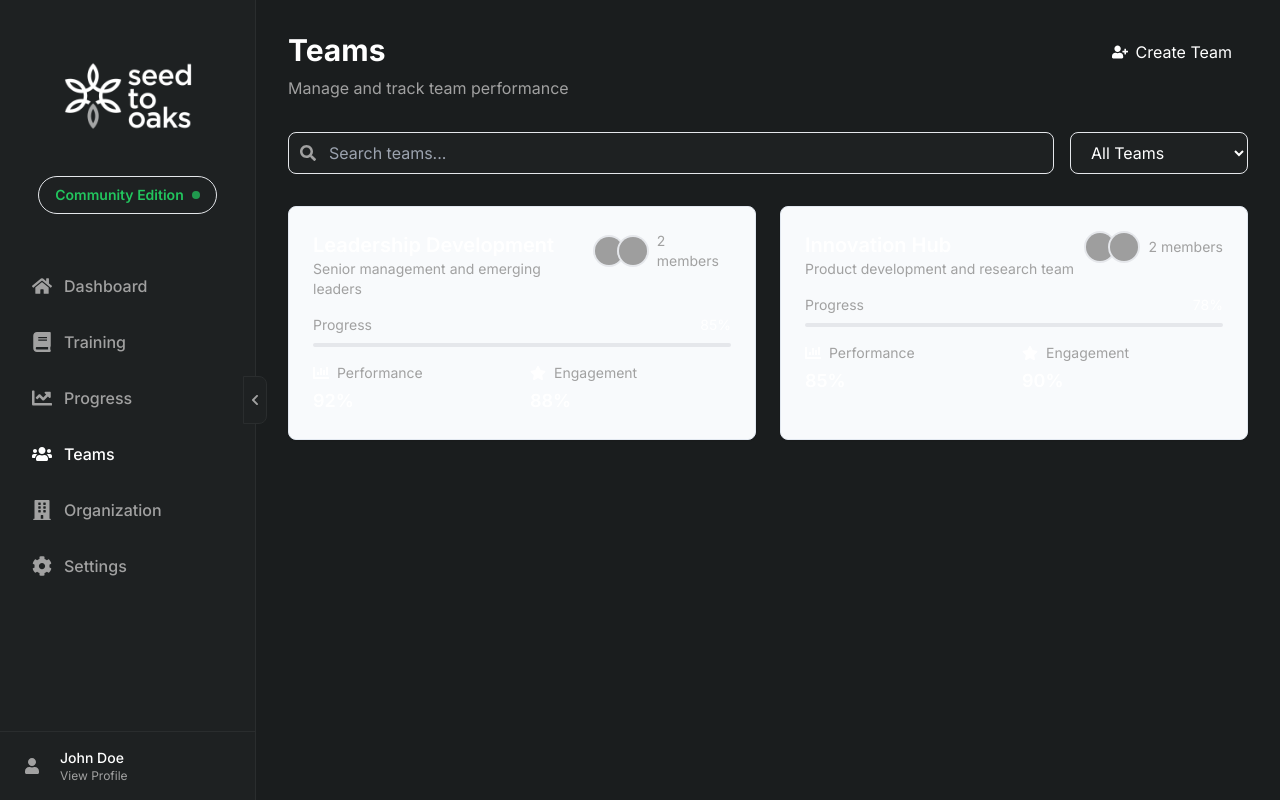
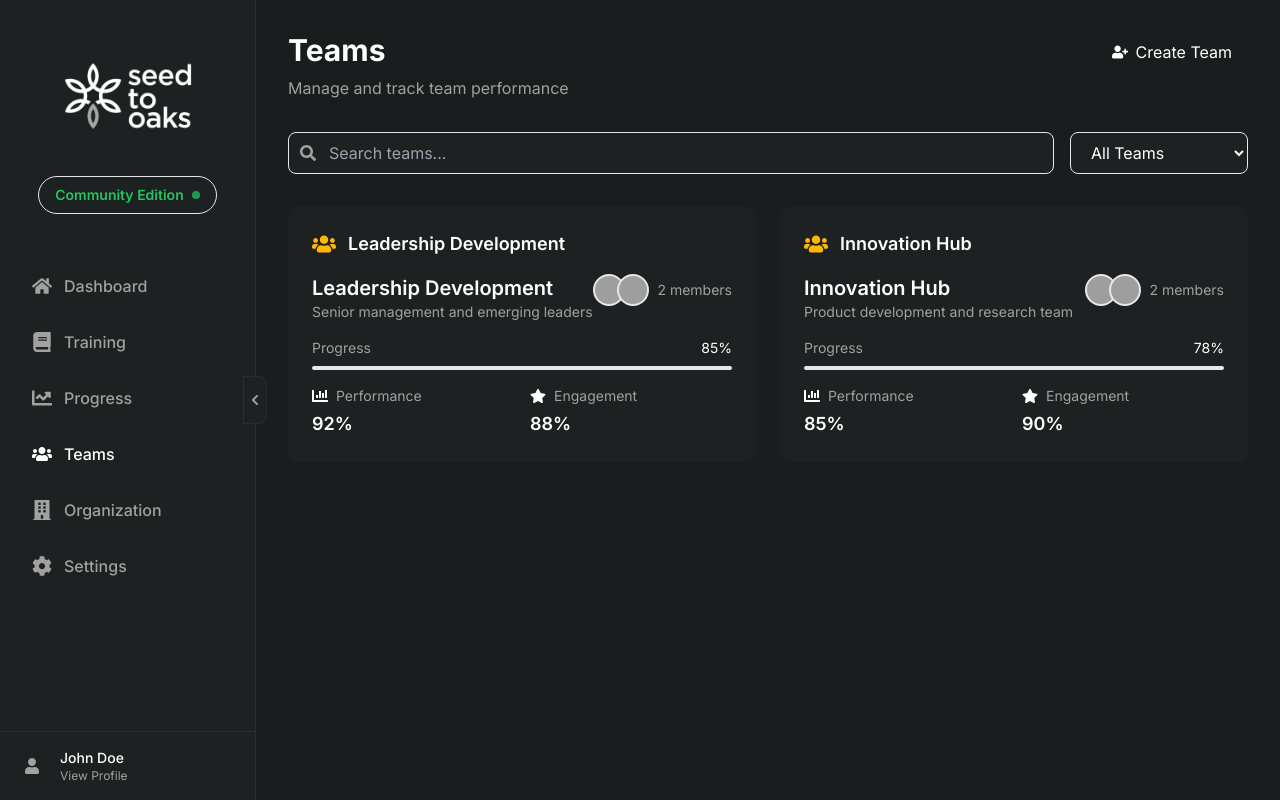
Before and after one commit to sagaillj/STO, a Next.js app: page /large/teams in a window 1280 px wide. Built offline with nearby package versions, Linux system fonts and the light colour scheme; grey boxes are pictures that could not be loaded.

Commit message:
Update and fix build errors

```diff
--- a/src/app/large/profile/page.tsx
+++ b/src/app/large/profile/page.tsx
@@ -298,7 +298,11 @@ export default function ProfilePage() {
         </Card>
 
         {/* Billing Section - Full Width */}
-        <Card className="md:col-span-3">
+        <Card
+          icon={FaCreditCard}
+          title="Billing & Payment"
+          className="md:col-span-3"
+        >
           <div className="p-6">
             <div className="flex items-center justify-between mb-6">
               <h2 className="text-xl font-semibold flex items-center gap-2">
--- a/src/app/large/teams/page.tsx
+++ b/src/app/large/teams/page.tsx
@@ -2,7 +2,7 @@
 
 import React, { useState } from 'react';
 import { FaUsers, FaChartBar, FaUserPlus, FaSearch, FaFilter, FaStar } from 'react-icons/fa';
-import Card from '@/components/Card';
+import Card from '@/app/components/Card';
 import ProgressBar from '@/components/ProgressBar';
 
 interface TeamMember {
@@ -129,7 +129,12 @@ export default function TeamsPage() {
       {/* Teams Grid */}
       <div className="grid grid-cols-1 md:grid-cols-2 gap-6">
         {filteredTeams.map(team => (
-          <Card key={team.id} className="p-6 hover:shadow-lg transition-shadow cursor-pointer">
+          <Card
+            key={team.id}
+            icon={FaUsers}
+            title={team.name}
+            className="p-6 hover:shadow-lg transition-shadow cursor-pointer"
+          >
             <div className="flex items-start justify-between mb-4">
               <div>
                 <h3 className="text-xl font-semibold text-text-primary">{team.name}</h3>
```
